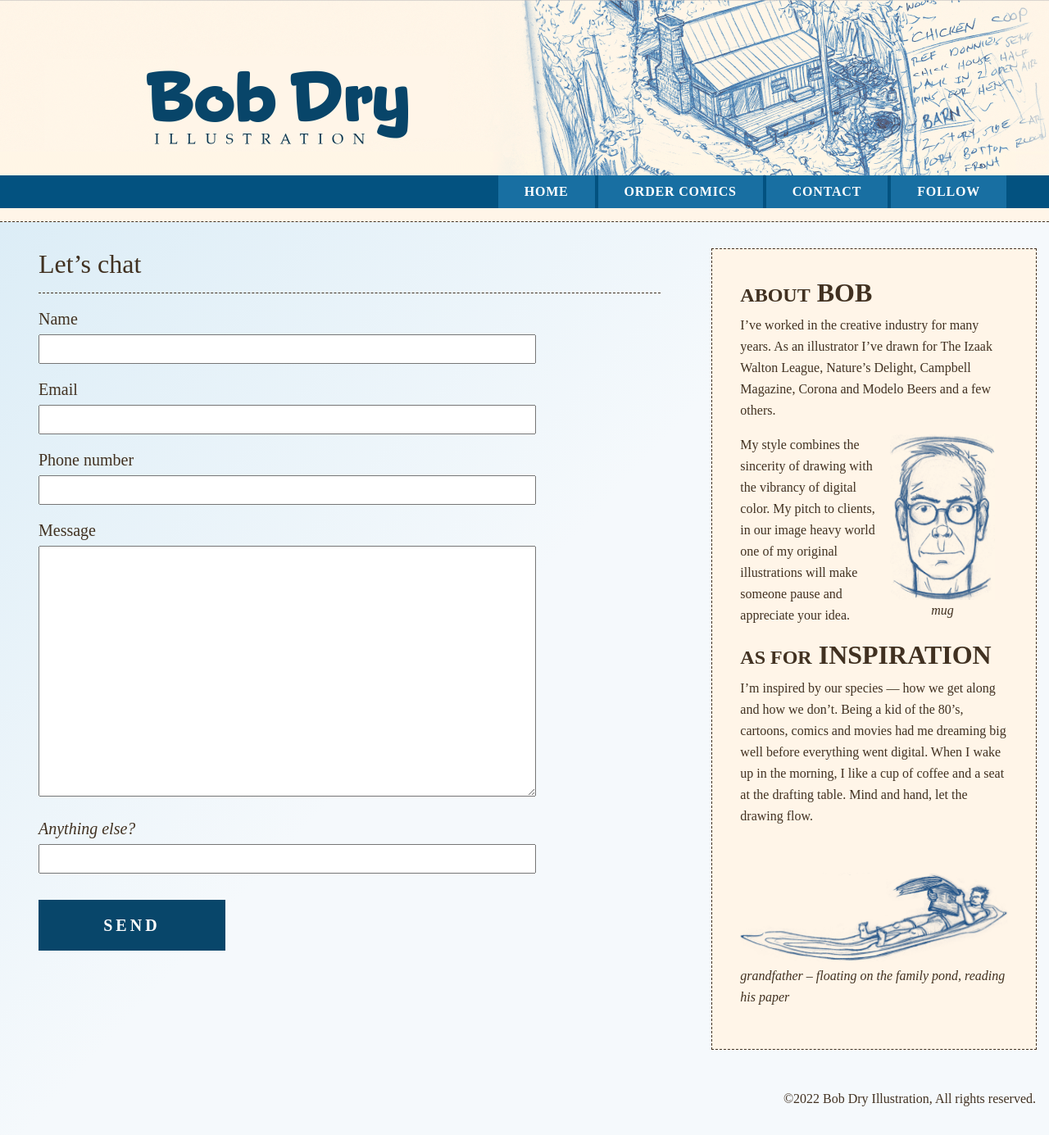
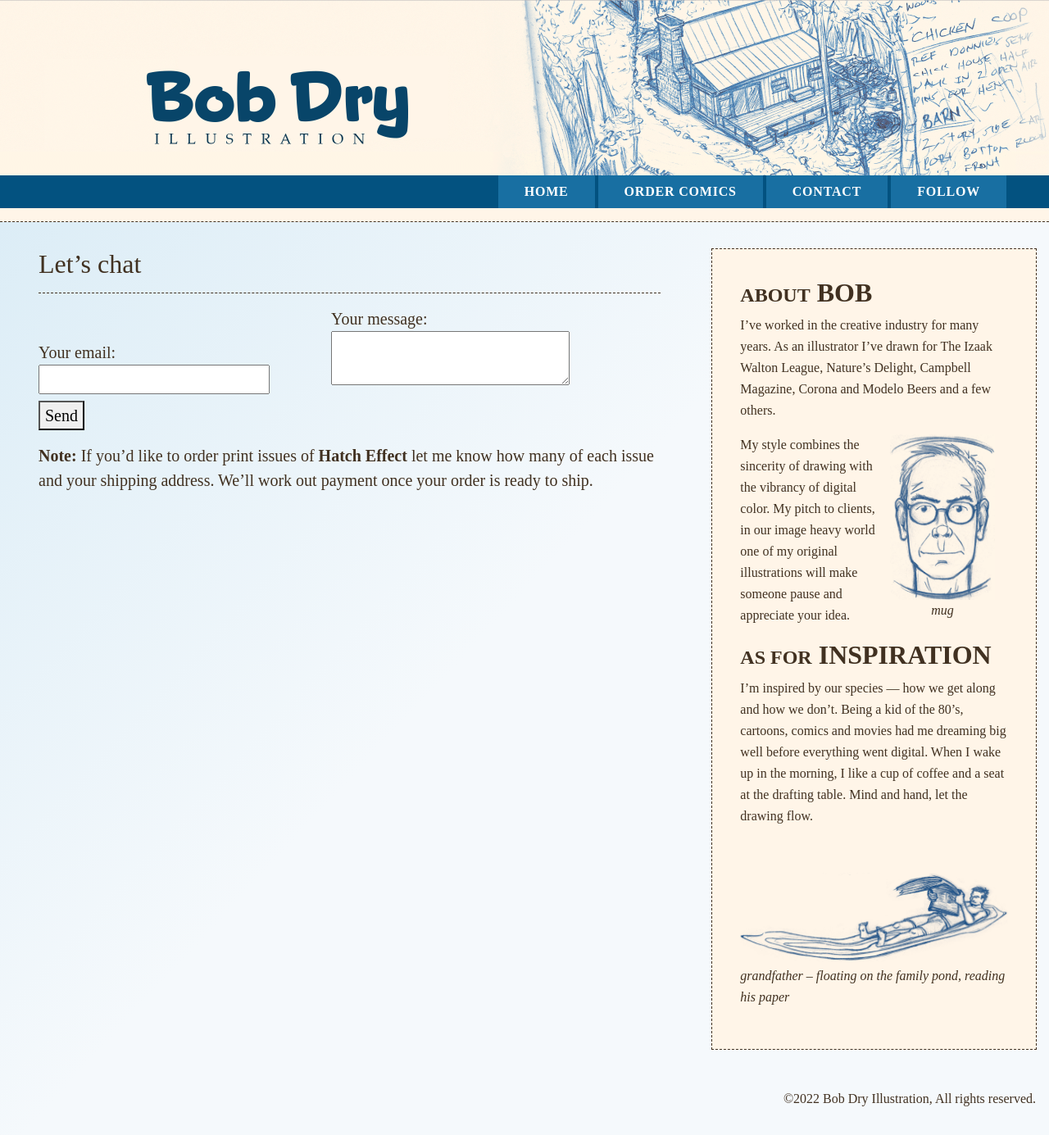
Before and after one commit to bobdry/illus, a Jekyll site: the page built from contact.md, in a window 1280 px wide. Shown: the whole page at 82% size. Built offline with Jekyll 4.4.1, drawn with Linux system fonts in a browser that asks for light colours; some web fonts are replaced.

Commit message:
update contact

```diff
--- a/contact.md
+++ b/contact.md
@@ -7,17 +7,20 @@ permalink: /contact/
 <div class="chat">
 <h2>Let&rsquo;s chat</h2>
 <hr class="order-hr">
-<form action="https://formspree.io/f/bobbyddry@outlook.com" method="POST">
-    <p>Name</p>
-    <input type="text" name="name" placeholder="" class="mini_chat" required>
-    <p>Email</p>
-    <input type="email" name="email" placeholder="" class="mini_chat" required>
-    <p>Phone number</p>
-    <input type="tel" name="tel" title="Phone Number" required>
-    <p>Message</p>
-    <textarea name="message" rows="10" required></textarea>
-    <p><em>Anything else?</em></p>
-    <input type="text" name="extra" placeholder="" class="max_chat">
-    <input type="submit" value="Send" class="sender">
+<form
+  action="https://formspree.io/f/mzbodday"
+  method="POST"
+>
+  <label>
+    Your email:
+    <input type="email" name="_replyto"  class="mini_chat" required>
+  </label>
+  <label>
+    Your message:
+    <textarea name="message" class="max_chat" required></textarea>
+  </label>
+  <!-- your other form fields go here -->
+  <button type="submit" class="sender">Send</button>
 </form>
+<p><strong>Note:</strong> If you&rsquo;d like to order print issues of <strong>Hatch Effect</strong> let me know how many of each issue and your shipping address. We&rsquo;ll work out payment once your order is ready to ship.</p>
 </div>
```
